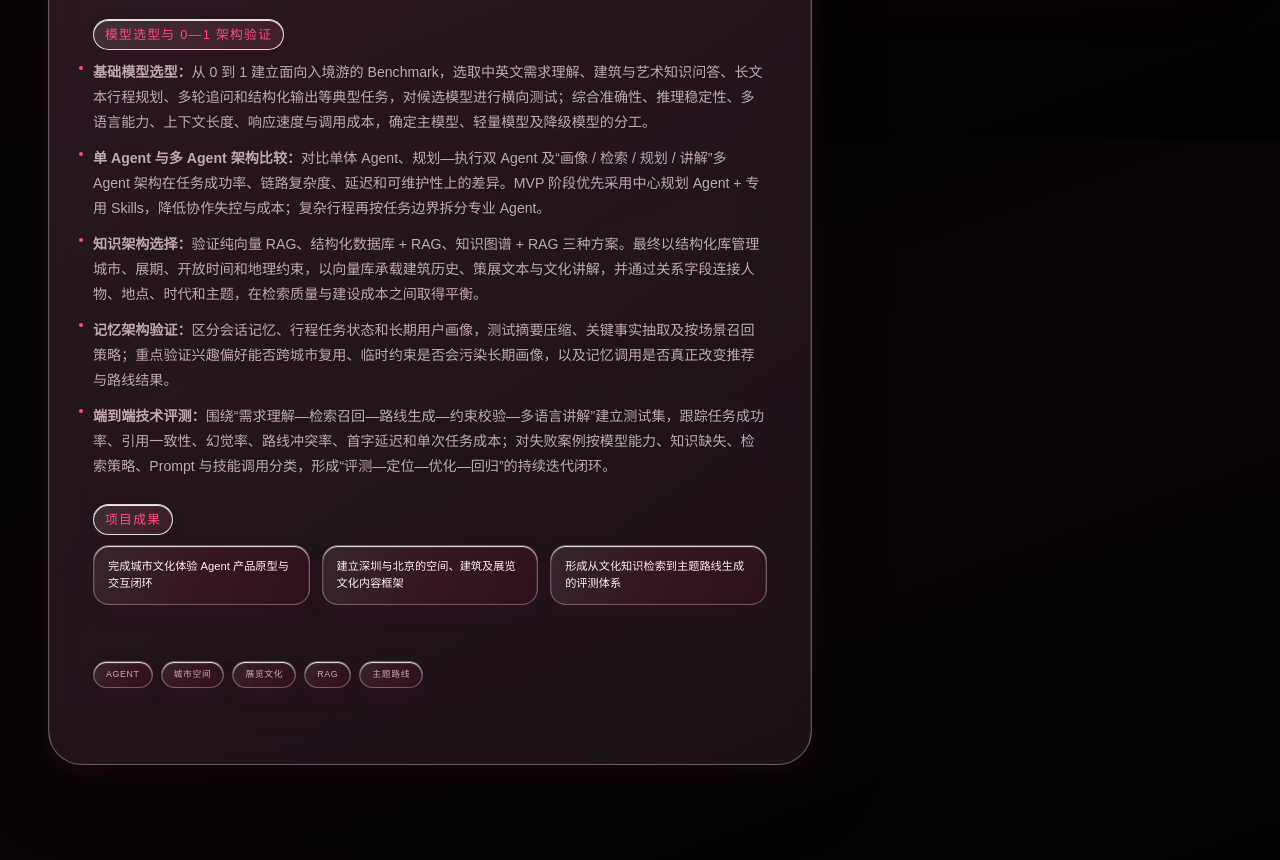
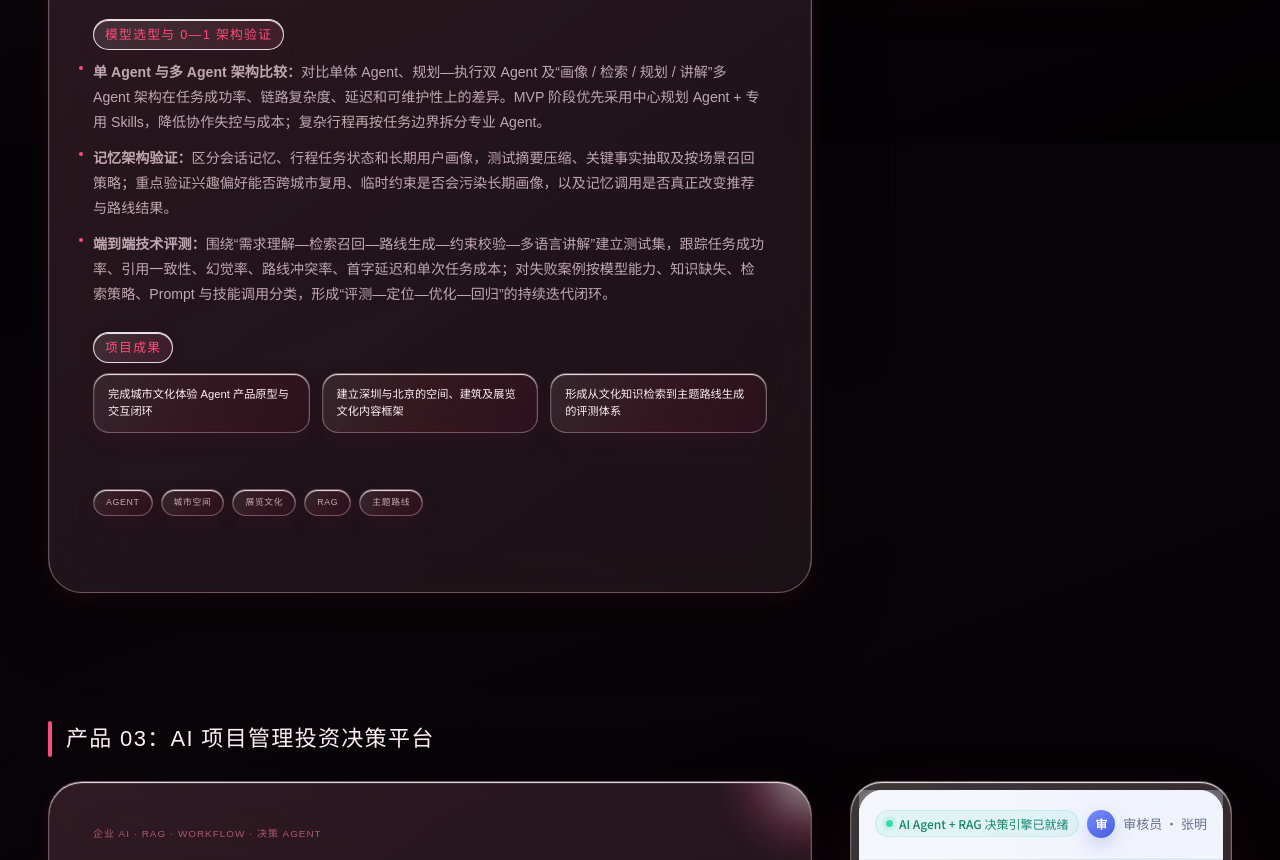
Before and after one commit to zhangyidi1017-hub/yidi-zhangportfolio, a website built with Vite: page index.html in a window 1280 px wide. Shown: the part 3058-3918 px from the top of the page. Built offline with nearby package versions, Linux system fonts and the light colour scheme; some packages are replaced by stand-ins of ours; files whose address does not match are found by name.

Commit message:
Trim travel architecture evaluation

```diff
--- a/index.html
+++ b/index.html
@@ -283,9 +283,7 @@
                 <section class="work-brief__block">
                   <h4 class="mono work-brief__label">模型选型与 0—1 架构验证</h4>
                   <ul class="work-brief__list">
-                    <li><strong>基础模型选型：</strong>从 0 到 1 建立面向入境游的 Benchmark，选取中英文需求理解、建筑与艺术知识问答、长文本行程规划、多轮追问和结构化输出等典型任务，对候选模型进行横向测试；综合准确性、推理稳定性、多语言能力、上下文长度、响应速度与调用成本，确定主模型、轻量模型及降级模型的分工。</li>
                     <li><strong>单 Agent 与多 Agent 架构比较：</strong>对比单体 Agent、规划—执行双 Agent 及“画像 / 检索 / 规划 / 讲解”多 Agent 架构在任务成功率、链路复杂度、延迟和可维护性上的差异。MVP 阶段优先采用中心规划 Agent + 专用 Skills，降低协作失控与成本；复杂行程再按任务边界拆分专业 Agent。</li>
-                    <li><strong>知识架构选择：</strong>验证纯向量 RAG、结构化数据库 + RAG、知识图谱 + RAG 三种方案。最终以结构化库管理城市、展期、开放时间和地理约束，以向量库承载建筑历史、策展文本与文化讲解，并通过关系字段连接人物、地点、时代和主题，在检索质量与建设成本之间取得平衡。</li>
                     <li><strong>记忆架构验证：</strong>区分会话记忆、行程任务状态和长期用户画像，测试摘要压缩、关键事实抽取及按场景召回策略；重点验证兴趣偏好能否跨城市复用、临时约束是否会污染长期画像，以及记忆调用是否真正改变推荐与路线结果。</li>
                     <li><strong>端到端技术评测：</strong>围绕“需求理解—检索召回—路线生成—约束校验—多语言讲解”建立测试集，跟踪任务成功率、引用一致性、幻觉率、路线冲突率、首字延迟和单次任务成本；对失败案例按模型能力、知识缺失、检索策略、Prompt 与技能调用分类，形成“评测—定位—优化—回归”的持续迭代闭环。</li>
                   </ul>
```
